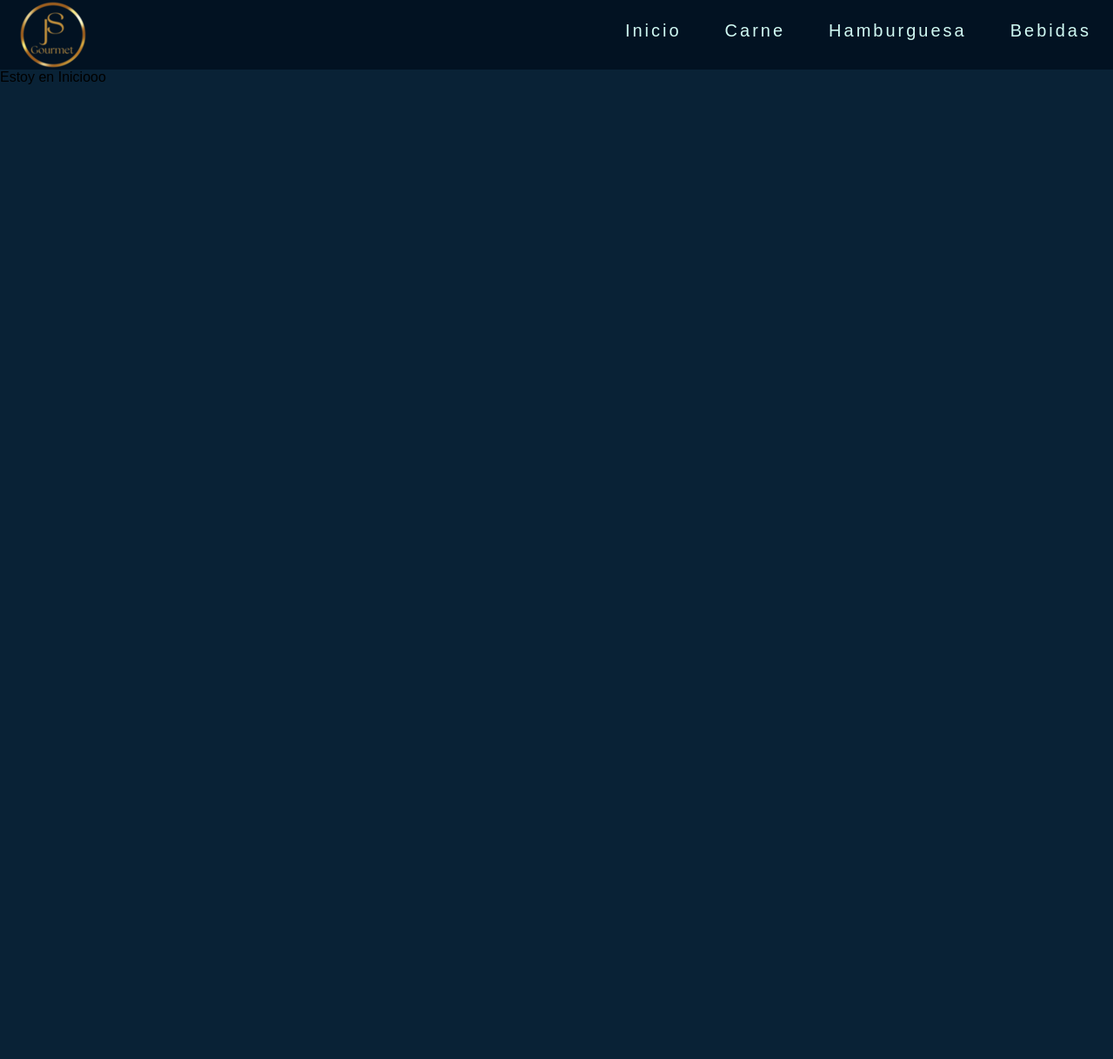
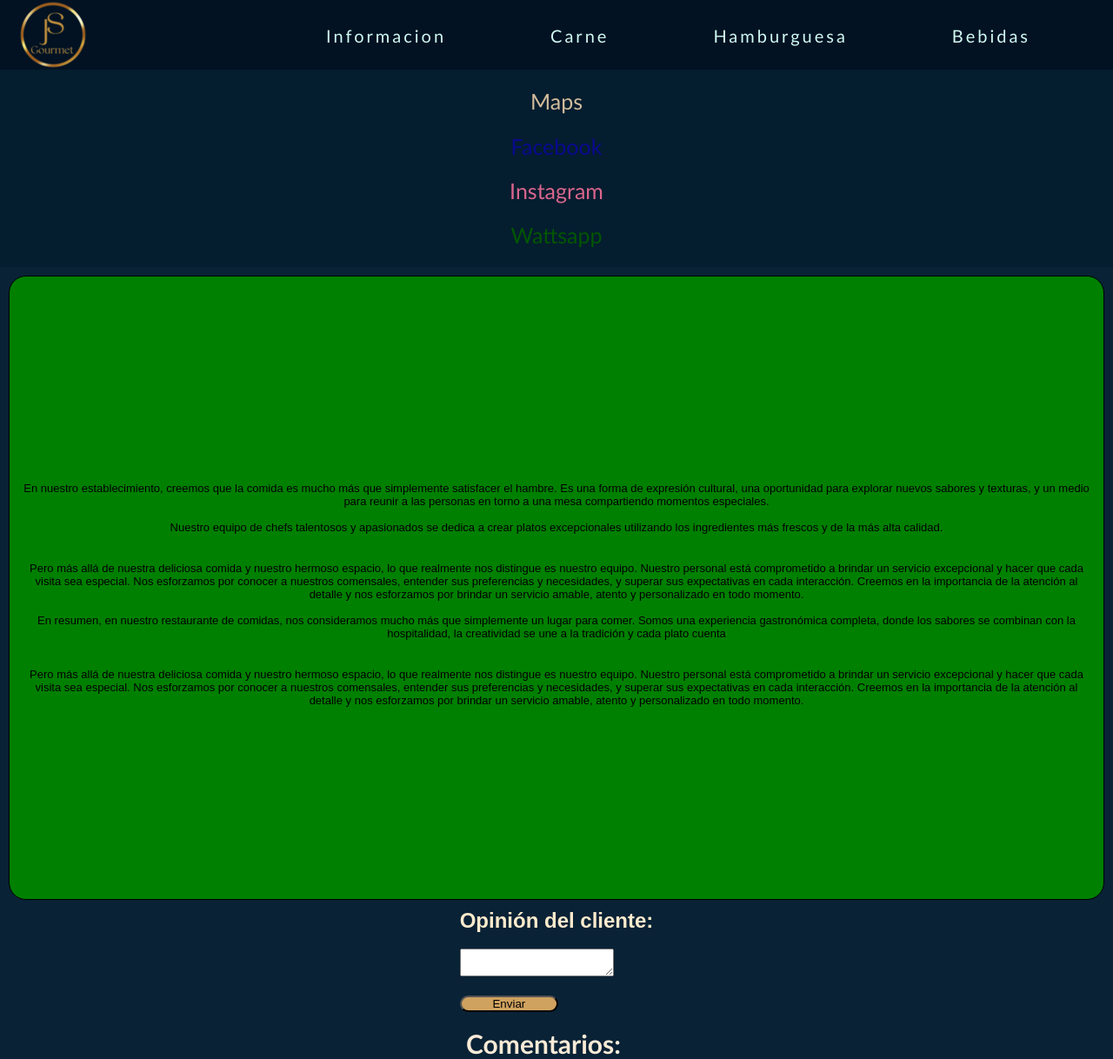
Before and after one commit to santiagomr2708/FinalDW, a React (Create React App) app in the folder proyectodw/: page / in a window 1280 px wide. Shown: the whole page at 87% size. Before the commit the page ends 800 px from the top, so only its background shows below. Built offline with nearby package versions, Linux system fonts and the light colour scheme; the HTML template or start-up script is replaced by a standard one.

Commit message:
hice
cambiosss

```diff
--- a/proyectodw/src/componentes/Funciones.js
+++ b/proyectodw/src/componentes/Funciones.js
@@ -1,4 +1,6 @@
 import React, { useState } from "react";
+import "./Imagen.css";
+
 //carnes
 import carne1 from '../../src/imgs/1.jpg';
 import carne2 from '../../src/imgs/2.jpg';
@@ -45,9 +47,7 @@ export const Funciones = () => {
 
   return (
     <div>
-      <h1>
-        <samp>Carnes</samp>
-      </h1>
+
 
       {isFulImgVisible && (
         <div className="ful-img" id="fulImgBox">
@@ -56,13 +56,11 @@ export const Funciones = () => {
         </div>
       )}
 
-      <h1>
-        <span>Image Gallery</span>
-      </h1>
+
 
       <div className="img-gallery">
         <Imagen imageUrl={carne1} onClick={() => openFulImg(carne1)} alt="" />
-        <Imagen imageUrl={carne2} onClick={() => openFulImg(carne2)} alt="" />
+        <Imagen imageUrl={carne2} onClick={() => openFulImg(carne2) } alt="" />
         <Imagen imageUrl={carne3} onClick={() => openFulImg(carne3)} alt="" />
         <Imagen imageUrl={carne4} onClick={() => openFulImg(carne4)} alt="" />
         <Imagen imageUrl={carne5} onClick={() => openFulImg(carne5)} alt="" />
@@ -90,9 +88,6 @@ export const Funciones2 = () => {
 
     return (
       <div>
-        <h1>
-          <samp>Hamburguesas</samp>
-        </h1>
 
         {isFulImgVisible && (
           <div className="ful-img" id="fulImgBox">
@@ -101,9 +96,7 @@ export const Funciones2 = () => {
           </div>
         )}
 
-        <h1>
-          <span>Image Gallery</span>
-        </h1>
+
 
         <div className="img-gallery">
           <Imagen imageUrl={burger1} onClick={() => openFulImg(burger1)} alt="" />
@@ -135,9 +128,7 @@ export const Funciones2 = () => {
 
     return (
       <div>
-        <h1>
-          <samp>Bebidas</samp>
-        </h1>
+
 
         {isFulImgVisible && (
           <div className="ful-img" id="fulImgBox">
@@ -146,9 +137,7 @@ export const Funciones2 = () => {
           </div>
         )}
 
-        <h1>
-          <span>Image Gallery</span>
-        </h1>
+
 
         <div className="img-gallery">
           <Imagen imageUrl={bebida1} onClick={() => openFulImg(bebida1)} alt="" />
--- a/proyectodw/src/componentes/Imagen.css
+++ b/proyectodw/src/componentes/Imagen.css
@@ -1,5 +1,47 @@
-.img{
-    max-width: 100%;
-    height: auto;
-    width: 50px;
-}
+/* Imagen.css */
+
+/* Estilos para la imagen ampliada */
+.ful-img {
+    position: fixed;
+    top: 0;
+    left: 0;
+    width: 100%;
+    height: 100%;
+    background-color: rgba(0, 0, 0, 0.7);
+    display: flex;
+    justify-content: center;
+    align-items: center;
+  }
+
+  /* Estilos para la imagen ampliada */
+  #fulImg {
+    max-width: 90%;
+    max-height: 90%;
+  }
+
+  /* Estilos para el botón de cerrar */
+  #fulImgBox span {
+    position: absolute;
+    top: 10px;
+    right: 10px;
+    font-size: 20px;
+    color: #fff;
+    cursor: pointer;
+  }
+
+  /* Estilos para la galería de imágenes */
+  .img-gallery {
+    display: flex;
+    flex-wrap: wrap;
+  }
+
+  /* Estilos para cada imagen en la galería */
+  .Imagen {
+    margin: 5px;
+    cursor: pointer;
+  }
+
+  /* Estilos para cada imagen en la galería cuando se les hace hover */
+  .Imagen:hover {
+    opacity: 0.8;
+  }
--- a/proyectodw/src/componentes/Navbar.css
+++ b/proyectodw/src/componentes/Navbar.css
@@ -7,7 +7,7 @@
 
   body {
     background: #092236;
-    overflow: hidden;
+     overflow: scroll;
   }
 
   nav {
@@ -29,7 +29,6 @@ nav {
     margin-left: 20px;
     z-index: 100;
     cursor: pointer;
-
   }
 
   .logo {
@@ -80,7 +79,7 @@ nav {
     transform: rotate(180deg);
   }
 
-@media screen and (max-width: 1050px){
+  @media screen and (max-width: 1050px) {
     .toggle {
       display: inline-block;
     }
@@ -90,12 +89,11 @@ nav {
       display: flex;
       flex-direction: column;
       background: #021222;
-
       text-align: center;
       overflow: hidden;
       height: calc(100vh - 80px);
       width: 100%;
-        z-index: -1;
+      z-index: 99; /* Ajustar z-index para que esté por encima de las imágenes */
       top: -100vh;
       transition: .5s;
     }
@@ -107,5 +105,42 @@ nav {
     .links .link:hover {
       background: #051c38;
     }
+  }
 
+  .img-gallery {
+    width: 80%;
+    margin: 50px auto 50px;
+    display: grid;
+    grid-template-columns: repeat(auto-fit, minmax(240px, 1fr));
+    gap: 30px;
+    z-index: 1; /* Ajustar z-index para que esté por debajo del menú */
   }
+
+  .img-gallery img {
+    width: 100%;
+    height: 100%;
+    object-fit: cover;
+    cursor: pointer;
+    transition: 1s;
+  }
+
+  .img-gallery img:hover {
+    transform: scale(1.2);
+  }
+
+  .ful-img {
+    width: 100%;
+    height: 100vh;
+    background-color: rgba(0, 0, 0, 0.9);
+    position: fixed;
+    top: 0;
+    left: 0;
+    display: none;
+    align-items: center;
+    justify-content: center;
+    z-index: 99;
+  }
+
+  .ful-img span {
+    position:relative;
+  }
--- a/proyectodw/src/componentes/Navbar.js
+++ b/proyectodw/src/componentes/Navbar.js
@@ -21,7 +21,7 @@ export const Navbar = () => {
 
           <ul className={`links ${isOpen ? 'active' : ''}`}>
             <li className="link">
-              <Link to="/">Inicio</Link>
+              <Link to="/">Informacion</Link>
             </li>
             <li className="link">
               <Link to="/Empresa">Carne</Link>
@@ -32,6 +32,10 @@ export const Navbar = () => {
             <li className="link">
               <Link to="/Conocenos">Bebidas</Link>
             </li>
+
+
+
+
           </ul>
 
           <div className="toggle" onClick={toggleMenu}>
--- a/proyectodw/src/pages/Inicio.css
+++ b/proyectodw/src/pages/Inicio.css
@@ -0,0 +1,135 @@
+
+
+.Contenedor{
+
+    height: 6cm;
+    display: flex;
+    align-items: center;
+    justify-content: center;
+    justify-content: space-evenly;
+    background: hsl(205, 84%, 10%);
+
+
+}
+
+
+a{
+    font-family: 'Gill Sans', 'Gill Sans MT', Calibri, 'Trebuchet MS', sans-serif;
+    text-decoration: none;
+    font-size: 30px;
+    color: black;
+}
+
+#maps{
+    color: rgb(210, 188, 155);
+}
+
+#azul{
+    color: rgb(9, 9, 142);
+}
+
+#rosa{
+    color: rgb(218, 102, 141);
+}
+
+#verde{
+    color: rgb(2, 86, 2);
+}
+
+#somos{
+    color: rgb(9, 92, 92);
+}
+.hijo1{
+
+    display: flex;
+    align-items: center;
+    height: 9cm;
+    margin: 16px;
+
+
+}
+
+
+
+.Contenedor2{
+    border: 1px solid  black;
+    background-color: green;
+    height: 8cm;
+    flex-direction: row;
+    display: flex;
+    justify-content: center;
+    align-items: center;
+margin: 10px;
+ border-radius: 20px;
+ font-size: 13px;
+
+
+}
+
+a:hover{
+    font-size: 34px;
+}
+
+#h22{
+    color:  blanchedalmond;
+}
+
+.josu{
+    display: flex;
+    flex-direction: column;
+  align-items: center;
+
+}
+#butt{
+    border-radius: 10px;
+    width: 3cm;
+     background-color:  rgb(207, 162, 95);
+}
+#butt:hover{
+
+    background-color:  rgb(220, 193, 152);
+}
+li{
+    font-size: 40px;
+    list-style-type: none;
+    margin-right: 70px;
+    color: rgb(25, 107, 98);
+}
+#h33{
+    margin-right:30px;
+    font-family: 'Trebuchet MS', 'Lucida Sans Unicode', 'Lucida Grande', 'Lucida Sans', Arial, sans-serif;
+    font-size: 30px;
+    color: antiquewhite;
+
+}
+@media screen and (max-width: 1285px) {
+    .Contenedor {
+      flex-direction: column;
+    }
+
+    a{
+        font-size: 25px;
+    }
+
+    a:hover{
+        font-size: 28px;
+    }
+
+    .hijo1 {
+      flex-direction: column;
+      align-items: center;
+      text-align: center;
+      height: auto;
+    }
+
+    .Contenedor2 {
+      flex-direction: column;
+    }
+
+    p{
+        font-size: 13px;
+    }
+    .Contenedor2{
+        height: 19cm;
+    }
+  }
--- a/proyectodw/src/pages/Inicio.js
+++ b/proyectodw/src/pages/Inicio.js
@@ -1,8 +1,126 @@
+import React, { useState } from "react";
 import "./Inicio.css";
-export const Inicio=()=>{
-    return(
-        <div>
-            Estoy en Iniciooo
-        </div>
-    )
-}
+
+export const Inicio = () => {
+  const [opinion, setOpinion] = useState("");
+  const [comentarios, setComentarios] = useState([]);
+
+  const handleChange = (event) => {
+    setOpinion(event.target.value);
+  };
+
+  const handleSubmit = (event) => {
+    event.preventDefault();
+    // Agregar la lógica para enviar la opinión del cliente aquí
+    console.log(opinion);
+    setComentarios([...comentarios, opinion]);
+    setOpinion("");
+  };
+
+  return (
+    <div>
+
+<ul className="Contenedor">
+        <a id="maps" href="">
+          Maps
+        </a>
+        <a id="azul" href="">
+          Facebook
+        </a>
+        <a id="rosa" href="">
+          Instagram
+        </a>
+        <a id="verde" href="">
+          Wattsapp
+        </a>
+
+      </ul>
+
+      <nav className="Contenedor2">
+        <ul className="hijo1">
+          <p>
+
+            <br></br>
+            <br></br>
+
+            En nuestro establecimiento, creemos que la comida es mucho más que simplemente satisfacer el hambre.
+            Es una forma de expresión cultural, una oportunidad para explorar nuevos sabores y texturas, y un medio para reunir a
+            las personas en torno a una mesa compartiendo momentos especiales.
+            <br></br>
+            <br></br>
+
+            Nuestro equipo de chefs talentosos y apasionados se dedica a crear platos excepcionales utilizando
+            los ingredientes más frescos y de la más alta calidad.
+
+          </p>
+        </ul>
+
+        <ul className="hijo1">
+          <p>
+            Pero más allá de nuestra deliciosa comida y nuestro hermoso espacio, lo que realmente nos
+            distingue es nuestro equipo. Nuestro personal está comprometido a brindar un servicio
+            excepcional y hacer que cada visita sea especial. Nos esforzamos por conocer a nuestros
+            comensales, entender sus preferencias y necesidades, y superar sus expectativas en cada
+            interacción. Creemos en la importancia de la atención al detalle y nos esforzamos por brindar
+            un servicio amable, atento y personalizado en todo momento.
+
+            <br></br>
+            <br></br>
+
+            En resumen, en nuestro restaurante de comidas, nos consideramos mucho más que simplemente un lugar
+            para comer. Somos una experiencia gastronómica completa, donde los sabores se combinan con la hospitalidad,
+            la creatividad se une a la tradición y cada plato cuenta
+            </p>
+            </ul>
+
+
+
+
+<ul className="hijo1">
+  <p>
+    Pero más allá de nuestra deliciosa comida y nuestro hermoso espacio, lo que realmente nos
+    distingue es nuestro equipo. Nuestro personal está comprometido a brindar un servicio
+    excepcional y hacer que cada visita sea especial. Nos esforzamos por conocer a nuestros
+    comensales, entender sus preferencias y necesidades, y superar sus expectativas en cada
+    interacción. Creemos en la importancia de la atención al detalle y nos esforzamos por brindar
+    un servicio amable, atento y personalizado en todo momento.
+
+    <br></br>
+    <br></br>
+
+  </p>
+
+</ul>
+</nav>
+
+        <ul class="josu">
+
+
+      <form onSubmit={handleSubmit}>
+        <h2 id="h22">Opinión del cliente:</h2>
+        <br></br>
+        <textarea value={opinion} onChange={handleChange} />
+        <br></br>
+        <br></br>
+        <button id="butt" type="submit">Enviar</button>
+      </form>
+
+
+        <br></br>
+        <h3 id="h33">Comentarios:</h3>
+        <ul className="jo">
+          {comentarios.map((comentario, index) => (
+            <li key={index}>{comentario}</li>
+          ))}
+        </ul>
+
+      </ul>
+
+
+
+
+
+
+    </div>
+  );
+};
```
Lines whose indentation alone changed are shown as unchanged.
